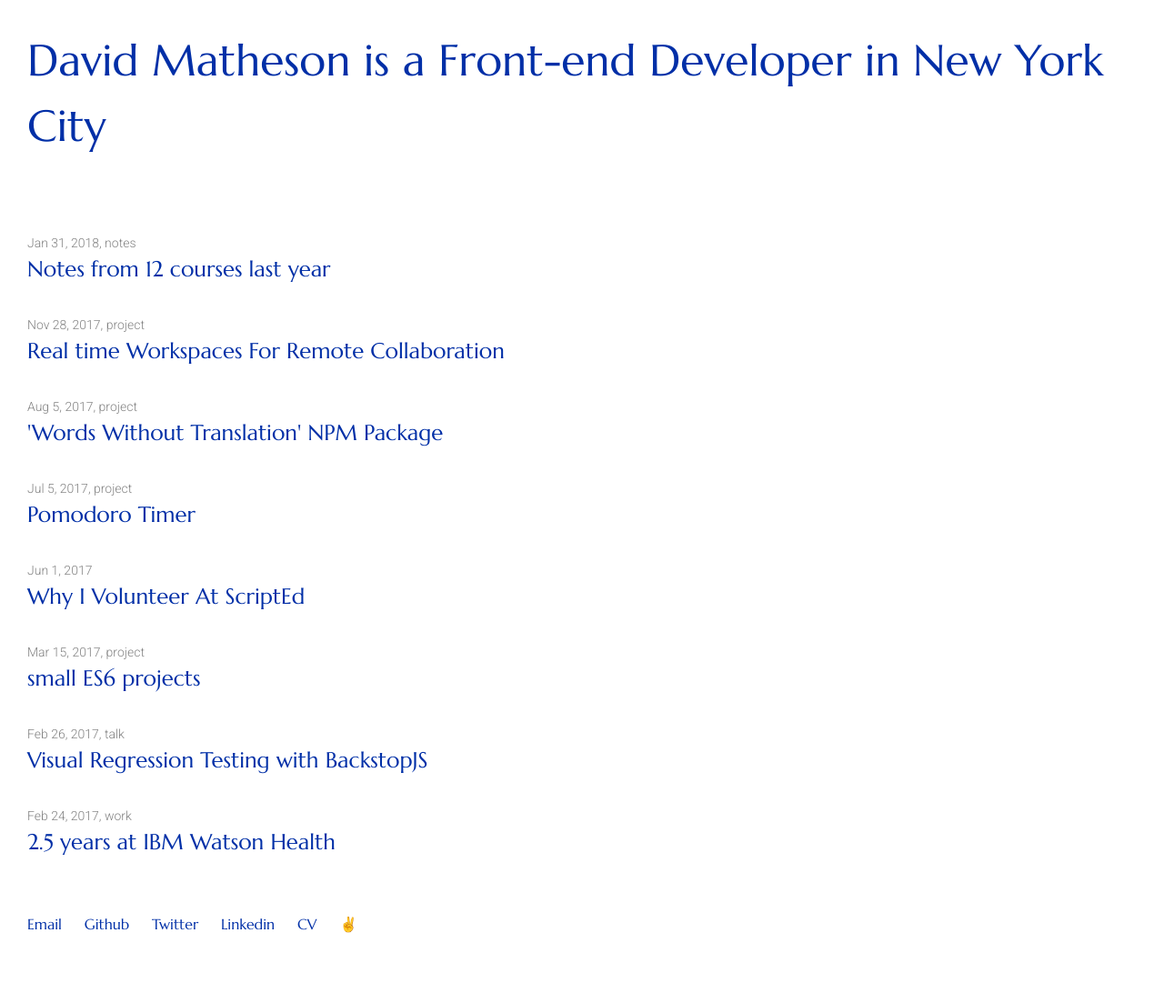
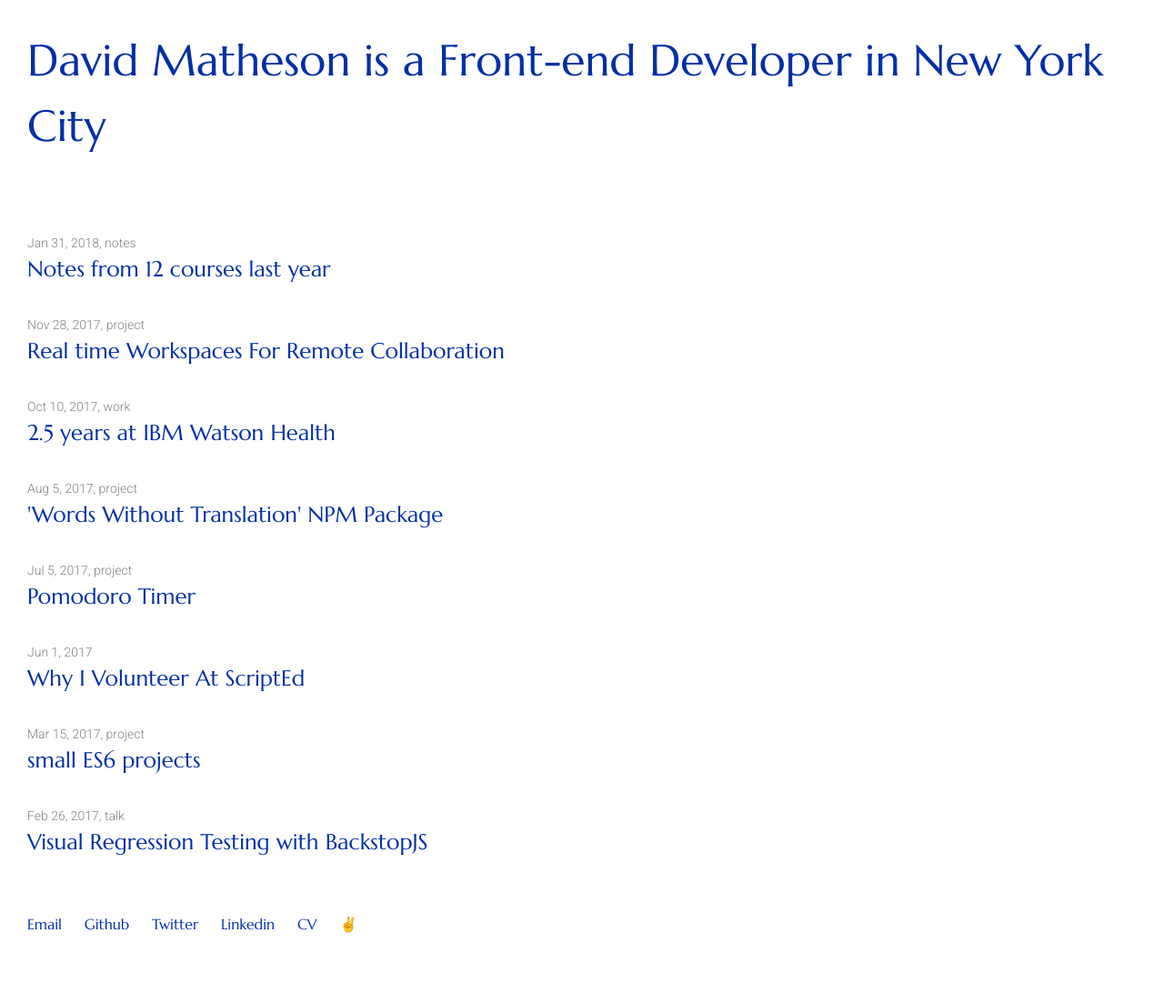
Before and after one commit to mathesond2/davidmatheson.me, a Jekyll site: the page built from index.html, in a window 1280 px wide. Shown: the whole page at 91% size. Built offline with Jekyll 4.4.1, drawn with Linux system fonts in a browser that asks for light colours.

Commit message:
changed post date

```diff
--- a/_posts/2017-02-24-2.5-years-at-IBM-Watson-Health.markdown
+++ b/_posts/2017-10-10-2.5-years-at-IBM-Watson-Health.markdown
@@ -1,7 +1,7 @@
 ---
 layout: post
 title: "2.5 years at IBM Watson Health"
-date: 2017-02-24
+date: 2017-10-10
 categories: work
 ---
 
```
